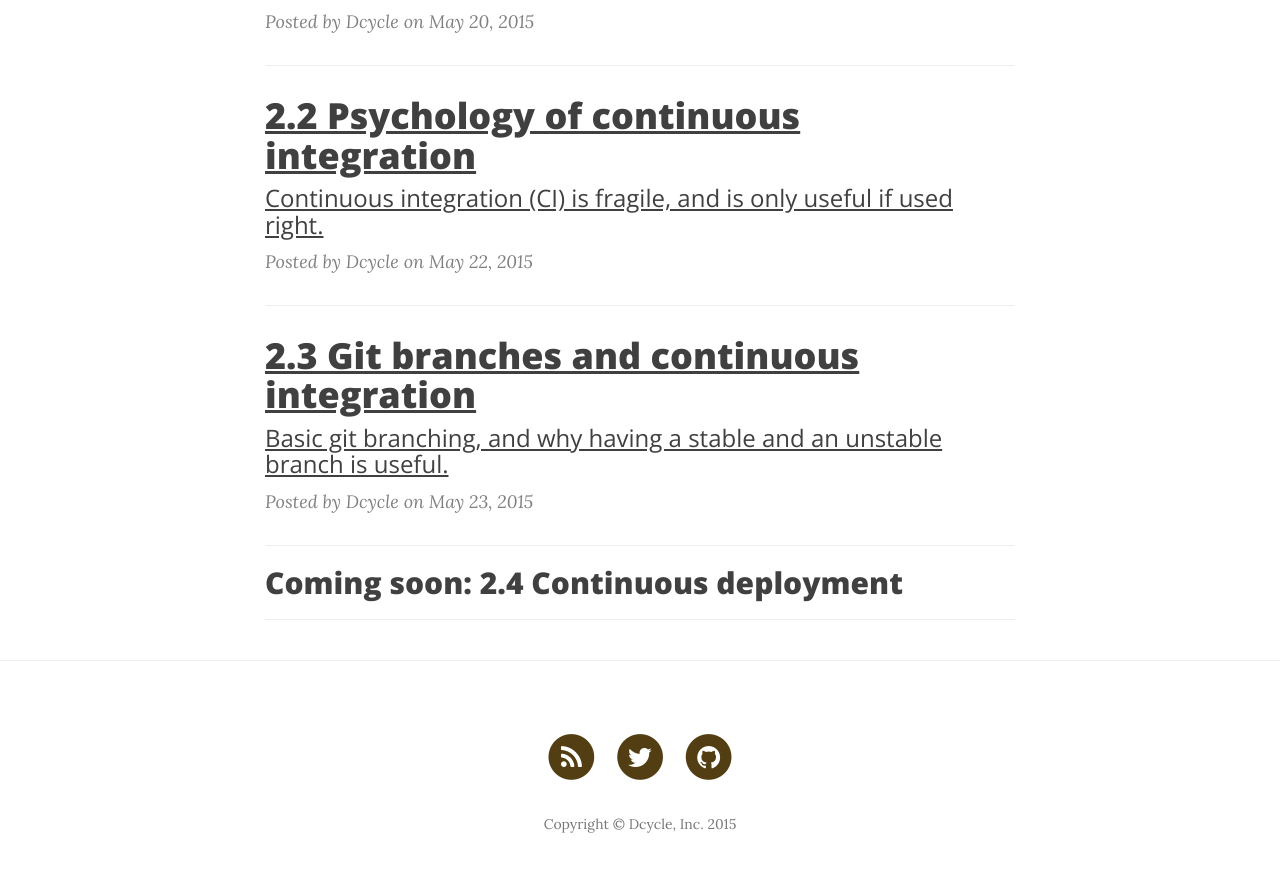
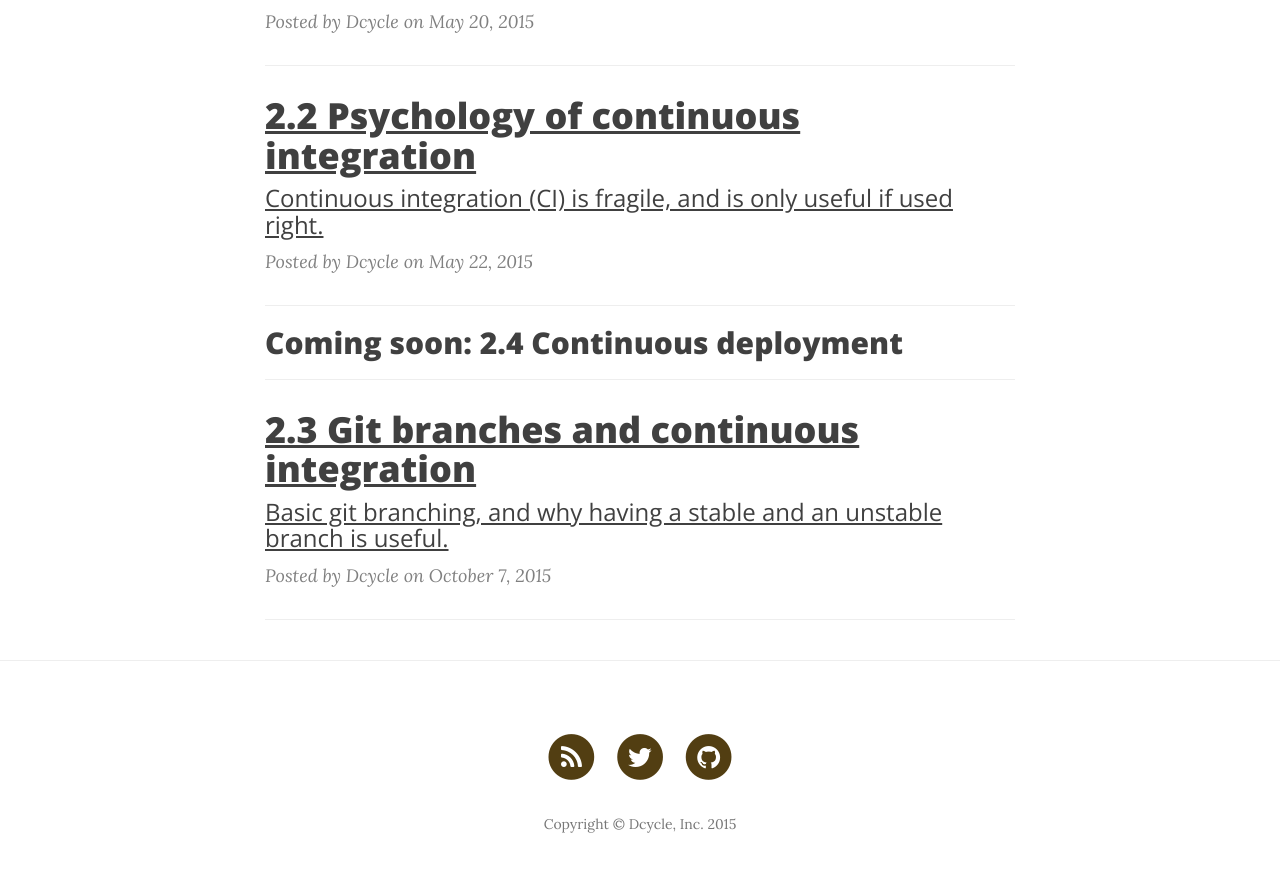
Before and after one commit to dcycle/dcycleu, a Jekyll site: the page built from class-02-continuous-integration.html, in a window 1280 px wide and 900 px high, scrolled down 701 px. Shown: the top 872 px of the window. Built offline with Jekyll 4.4.1, drawn with Linux system fonts in a browser that asks for light colours; nearby versions of some CDN libraries.

Commit message:
Issue #changed date

```diff
--- a/_posts/2015-05-23-02-git-branches.md
+++ b/_posts/2015-05-23-02-git-branches.md
@@ -2,7 +2,7 @@
 layout:     post
 title:      "2.3 Git branches and continuous integration"
 subtitle:   "Basic git branching, and why having a stable and an unstable branch is useful."
-date:       2015-05-23 12:00:00
+date:       2015-10-07 12:00:00
 author:     "Dcycle"
 header-img: "img/post-bg-01.jpg"
 class:      "2"
```
